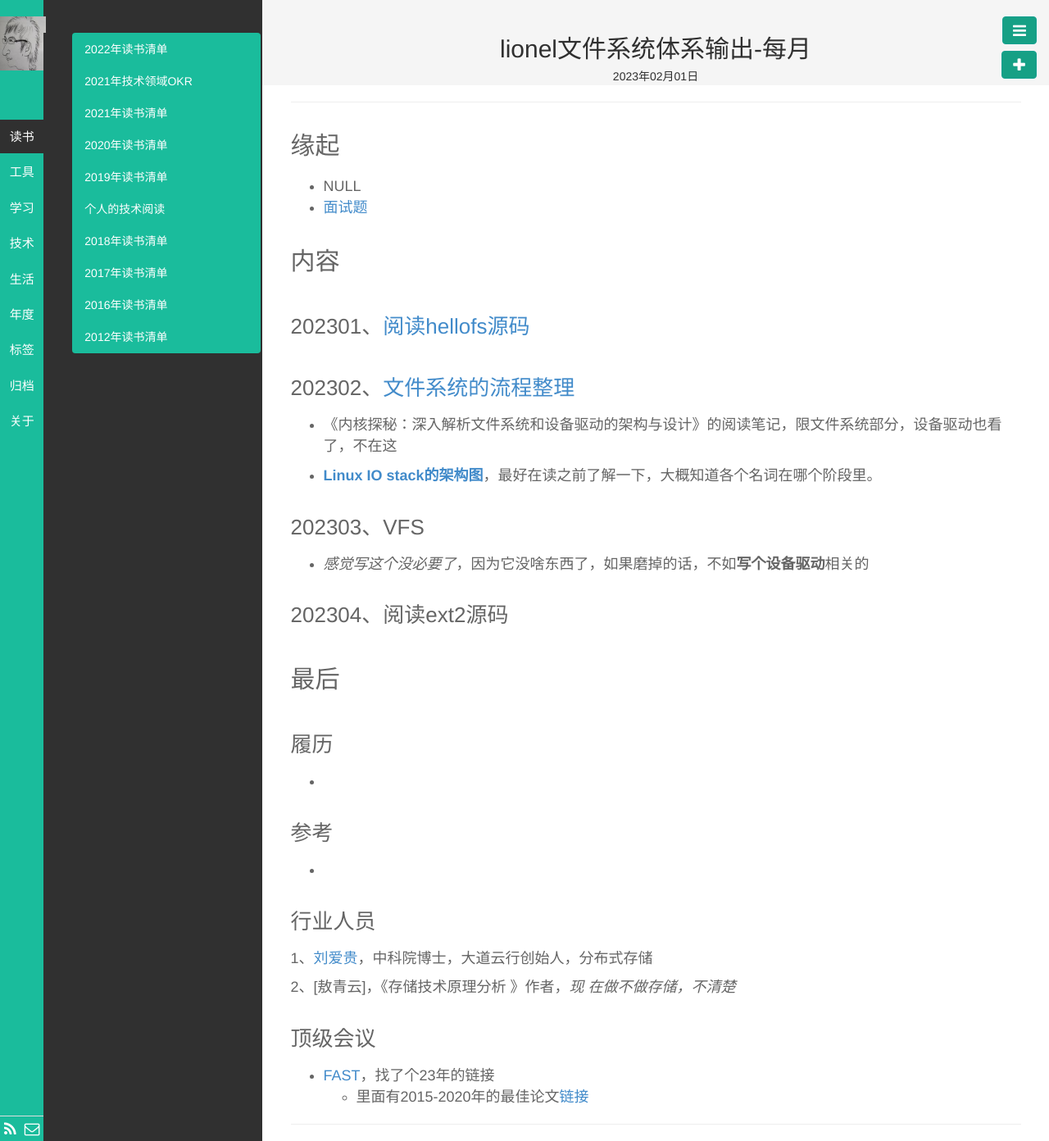
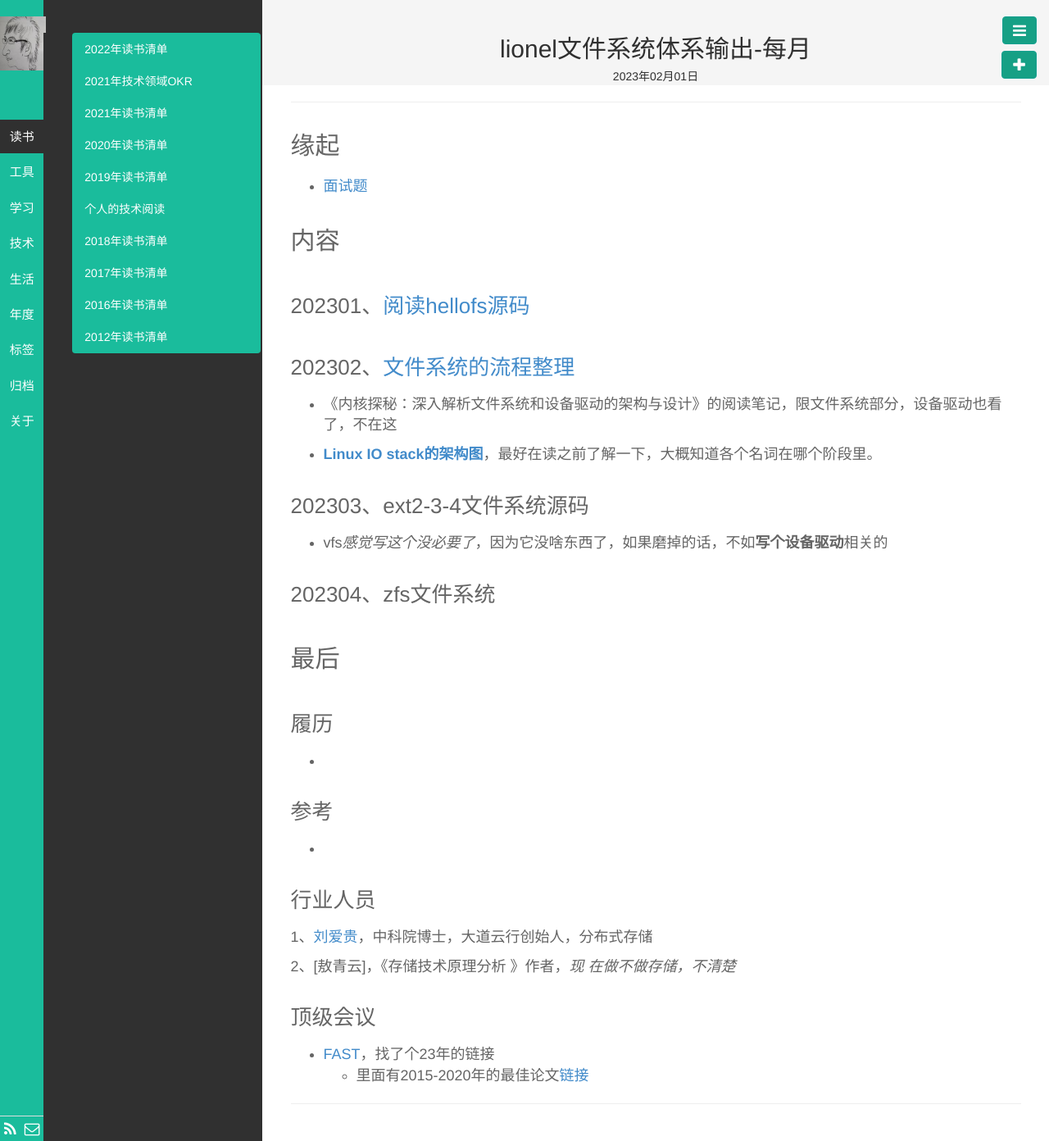
Before and after one commit to wolflion/blog, a Jekyll site: the page built from _posts/技术/2023-02-01-learn-filesystem-month-output.md, in a window 1280 px wide. Shown: the whole page at 82% size. Built offline with Jekyll 4.4.1, drawn with Linux system fonts in a browser that asks for light colours.

Commit message:
Update 2023-02-01-learn-filesystem-month-output.md

```diff
--- a/_posts/技术/2023-02-01-learn-filesystem-month-output.md
+++ b/_posts/技术/2023-02-01-learn-filesystem-month-output.md
@@ -9,8 +9,7 @@
 ---
 
 ##  缘起
-+ NULL
-+ [面试题](https://gitee.com/fewolflion/BookNote/blob/master/01lioneloutput/20FileSystem/01MonthOutput/0%E6%96%87%E4%BB%B6%E7%B3%BB%E7%BB%9F%E3%80%81%E5%AD%98%E5%82%A8%E9%9D%A2%E8%AF%95%E9%A2%98.md)
++ [面试题](https://gitee.com/fewolflion/BookNote/blob/master/01lioneloutput/50Interview/10%E6%96%87%E4%BB%B6%E7%B3%BB%E7%BB%9F%E3%80%81%E5%AD%98%E5%82%A8%E9%9D%A2%E8%AF%95%E9%A2%98.md)
 
 ##  内容
 
@@ -22,11 +21,11 @@
 
 + **[Linux IO stack的架构图](http://www.ilinuxkernel.com/files/Linux.IO.stack_v1.0.pdf )**，最好在读之前了解一下，大概知道各个名词在哪个阶段里。
 
-### 202303、VFS
+### 202303、ext2-3-4文件系统源码
 
-+ *感觉写这个没必要了*，因为它没啥东西了，如果磨掉的话，不如**写个设备驱动**相关的
++ vfs*感觉写这个没必要了*，因为它没啥东西了，如果磨掉的话，不如**写个设备驱动**相关的
 
-### 202304、阅读ext2源码
+### 202304、zfs文件系统
 
 ## 最后
 
```
